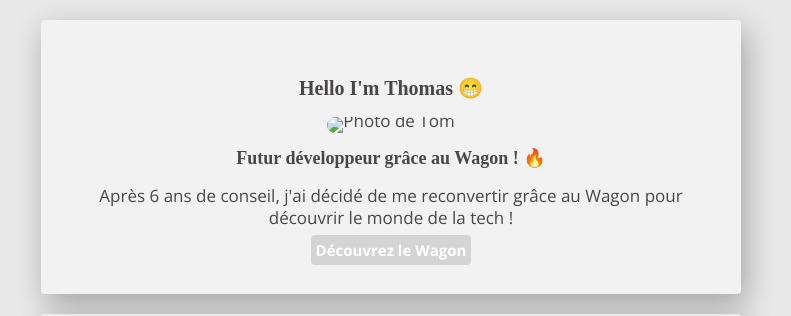
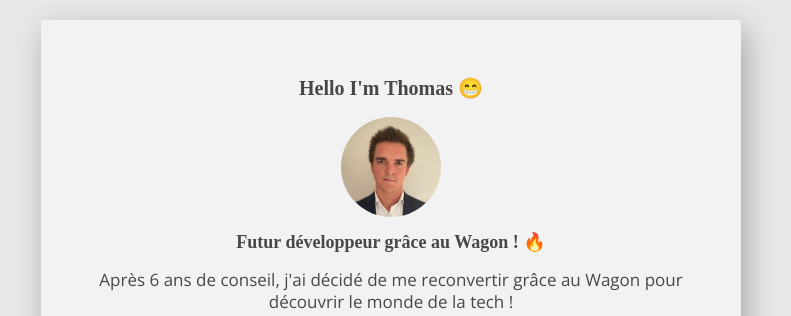
Before and after one commit to TomVsn/Profile, a plain HTML site: page index.html in a window 1280 px wide. Shown: the top 316 px of the page, without its empty margins (249-1040 px from the left). Drawn offline with nearby package versions, Linux system fonts and the light colour scheme; the site is published under a folder, as on GitHub Pages, so addresses that start at the root find nothing.

Commit message:
chqnged img path

```diff
--- a/index.html
+++ b/index.html
@@ -16,7 +16,7 @@
   <div class="box">
     <div class="card">
       <h1> Hello I'm Thomas 😁 </h1>
-      <img src="/images/Photo profil.jpeg" alt="Photo de Tom" class=image-circle>
+      <img src="images/Photo profil.jpeg" alt="Photo de Tom" class=image-circle>
       <h2> Futur développeur grâce au Wagon ! 🔥 </h2>
       <p> Après 6 ans de conseil, j'ai décidé de me reconvertir grâce au Wagon pour découvrir le monde de la tech !</p>
       <a class="call-to-action" href="https://www.lewagon.com/fr" target="_blank">Découvrez le Wagon</a>
```
